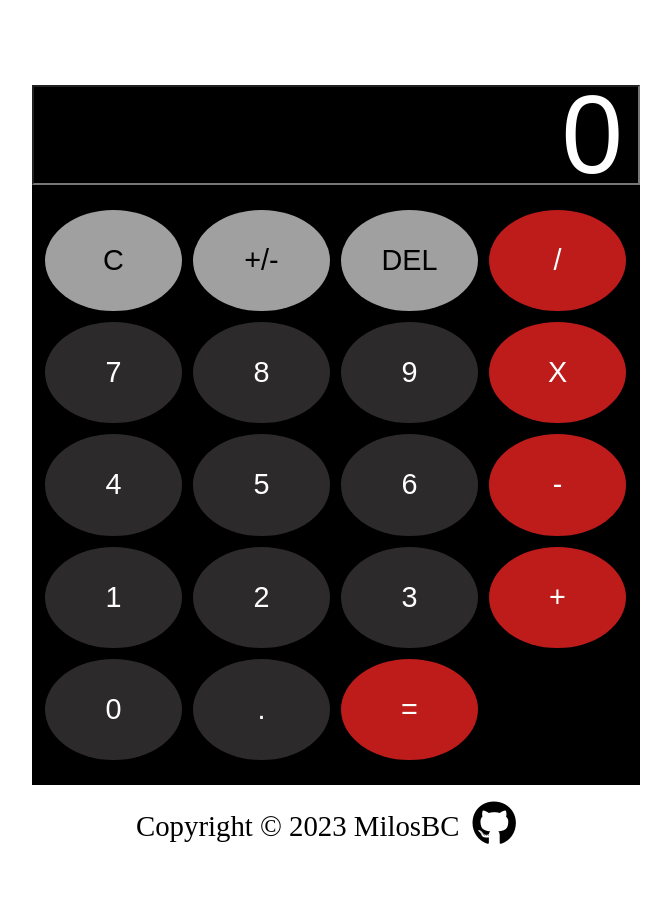
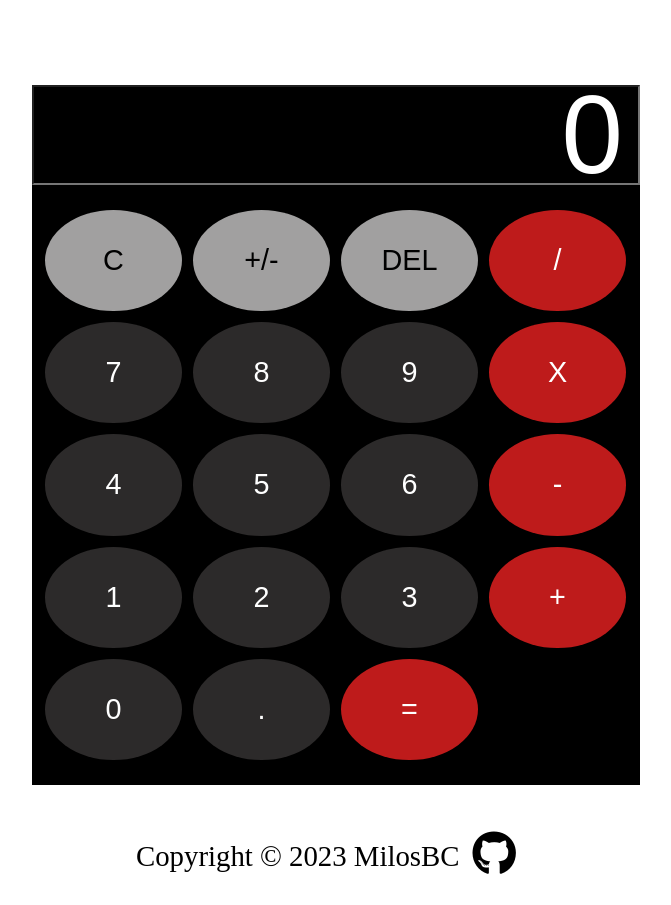
Before and after one commit to MilosBC/calculator, a plain HTML site: page index.html in a window 1280 px wide. Shown: the whole page, without its empty margins (304-975 px from the left). Before the commit the page ends 875 px from the top, so only its background shows below. Drawn offline with nearby package versions, Linux system fonts and the light colour scheme.

Commit message:
Change top margin on footer
Now there is more space between the calculator and the footer

```diff
--- a/styles.css
+++ b/styles.css
@@ -87,7 +87,7 @@ color: black;
     width: 400px;
     font-size: 1.8rem;
     display: flex;
-    margin-top: 25px;
+    margin-top: 55px;
     margin-left: auto;
     margin-right: auto;
 }
```
